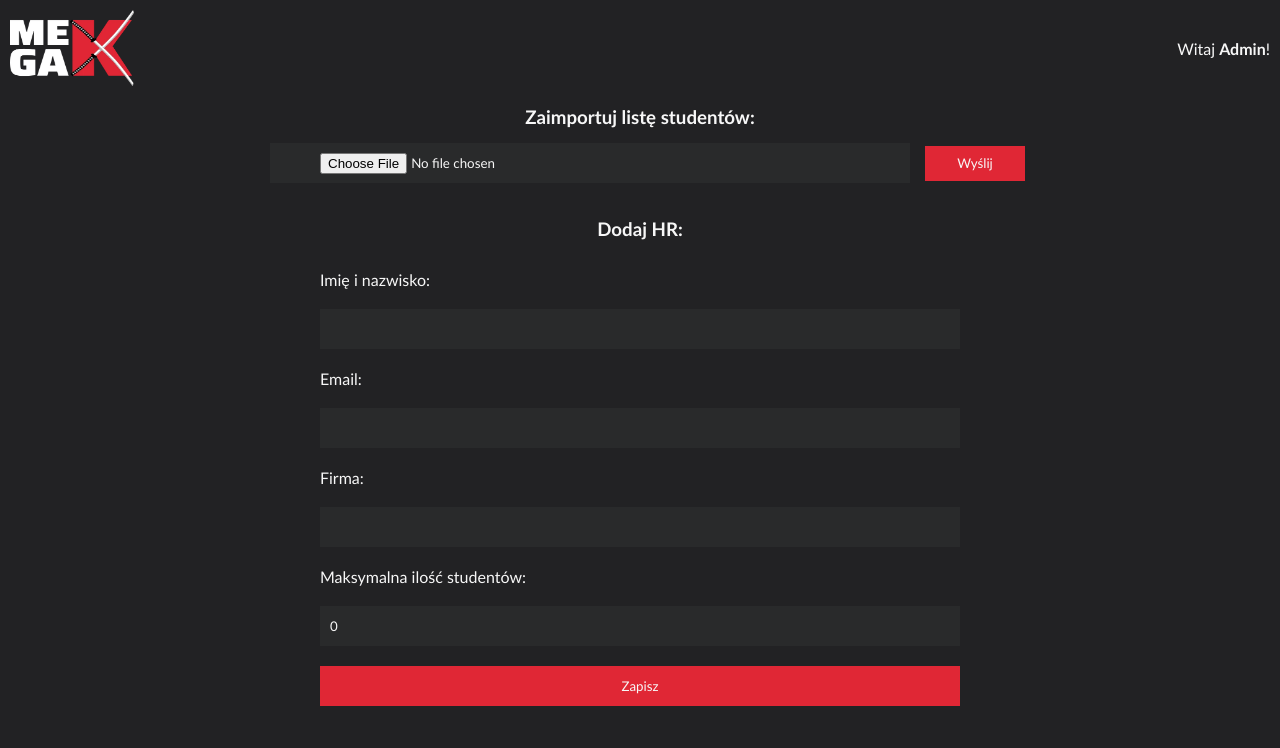
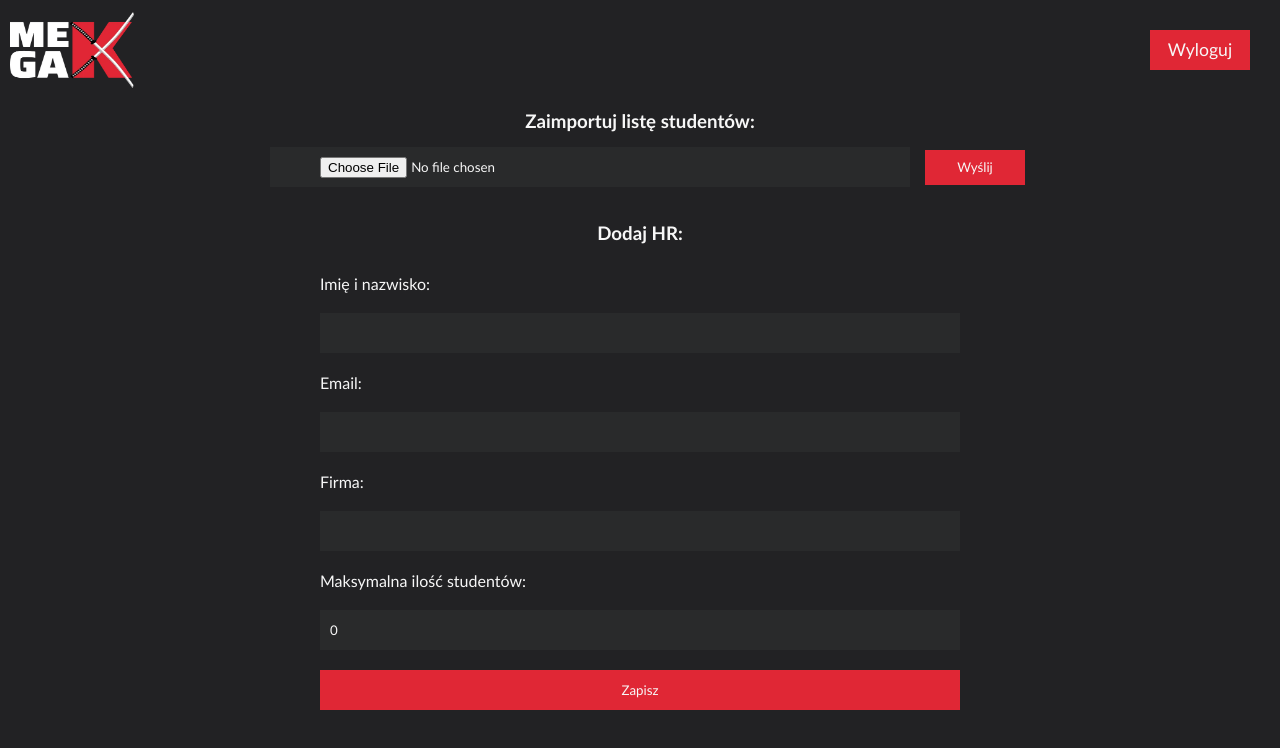
Before and after one commit to patrycja-dev41171/megak-headhunter-6-frontend, a React (Create React App) app: page /home-admin in a window 1280 px wide. Shown: the top 748 px of the page. Built offline with nearby package versions, Linux system fonts and the light colour scheme.

Commit message:
#44 Create LogoutBtn component fix#2 Add props onClick to SmallBtn,cursor pointer and autocomplete off to password input to prevent show warning in console.

```diff
--- a/src/common/SmallBtn/SmallBtn.css
+++ b/src/common/SmallBtn/SmallBtn.css
@@ -10,6 +10,7 @@
     padding: 0 0 0 0;
     text-decoration: none;
     text-align: center;
+    cursor: pointer;
     /*opacity: 1;*/
 }
 
--- a/src/common/SmallBtn/SmallBtn.tsx
+++ b/src/common/SmallBtn/SmallBtn.tsx
@@ -18,5 +18,9 @@ export const SmallBtn = (props: Props) =>
       {props.text}
     </Link>
   ) : (
-    <button className="btn">{props.text}</button>
+    <button
+      className="btn"
+      onClick={props.onClick}>
+      {props.text}
+    </button>
   );
--- a/src/components/LoginBox/LoginBox.tsx
+++ b/src/components/LoginBox/LoginBox.tsx
@@ -89,6 +89,7 @@ export const LoginBox = () => {
                 <input
                   type="password"
                   name="password"
+                  autoComplete="off"
                   required
                   minLength={5}
                   maxLength={150}
--- a/src/pages/HomeAdmin/HomeAdmin.css
+++ b/src/pages/HomeAdmin/HomeAdmin.css
@@ -10,7 +10,6 @@
     margin: 10px;
 }
 
-.home-admin_h1 {
-    color: #F7F7F7;
-    margin: 10px;
+.home-admin_logout {
+    margin: 30px;
 }
--- a/src/pages/HomeAdmin/HomeAdmin.tsx
+++ b/src/pages/HomeAdmin/HomeAdmin.tsx
@@ -1,8 +1,9 @@
 import React from 'react';
 
-import "./HomeAdmin.css"
-import {StudentImport} from "../../components/StudentImport/StudentImport";
-import {AddHR} from "../../components/AddHR/AddHR";
+import './HomeAdmin.css';
+import { StudentImport } from '../../components/StudentImport/StudentImport';
+import { AddHR } from '../../components/AddHR/AddHR';
+import { LogoutBtn } from '../../components/LogoutBtn/LogoutBtn';
 
 export const HomeAdmin = () => {
   return (
@@ -13,13 +14,15 @@ export const HomeAdmin = () => {
           src="/logo-megak.webp"
           alt="Logo Mega K"
         />
-                <p className="home-admin_h1">Witaj <b>Admin</b>!</p>
+        <p className="home-admin_logout">
+          <LogoutBtn />
+        </p>
       </header>
 
       <main className="home-admin_main">
-                <StudentImport/>
-                <AddHR/>
+        <StudentImport />
+        <AddHR />
       </main>
     </>
-    )
+  );
 };
```
Lines whose indentation alone changed are shown as unchanged.
